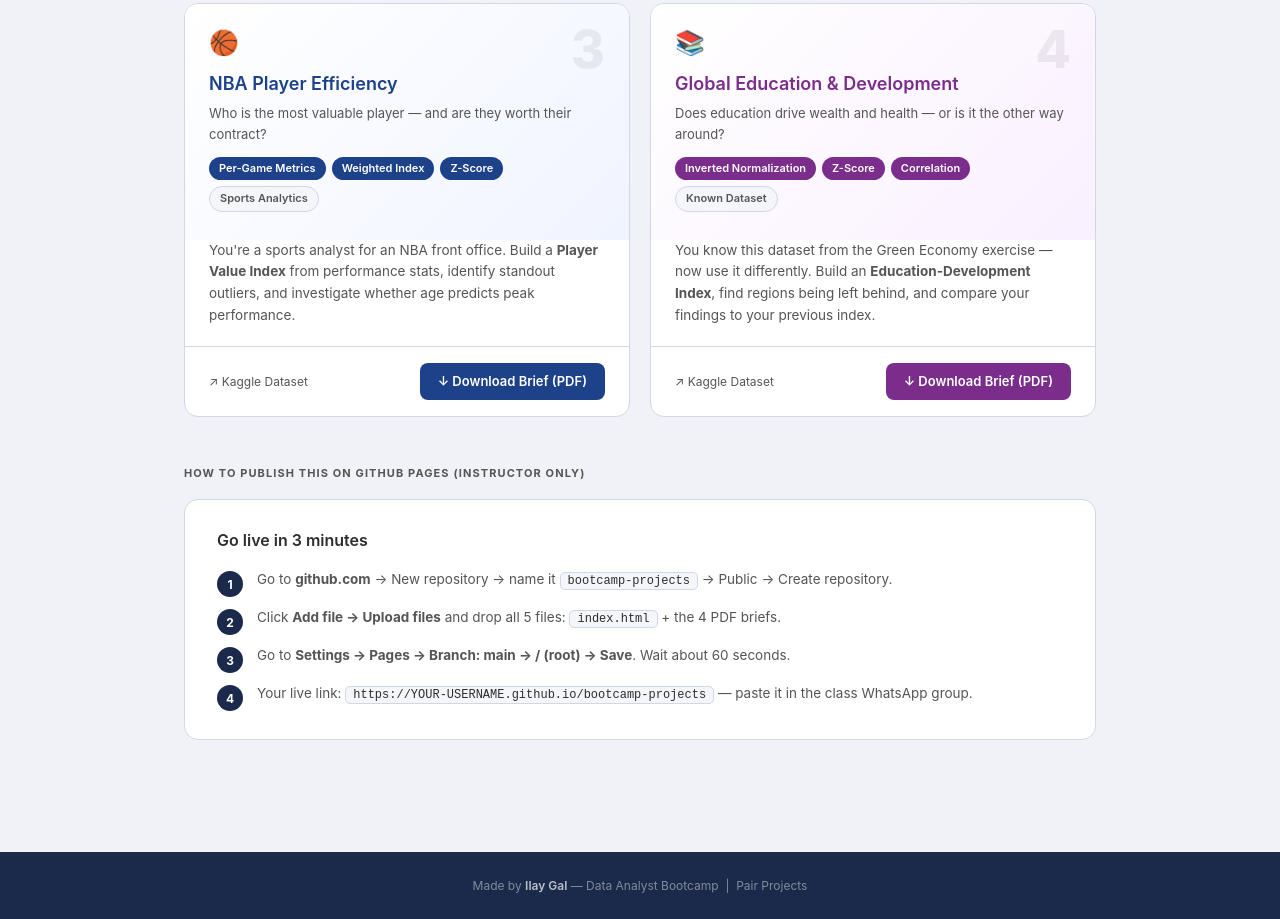
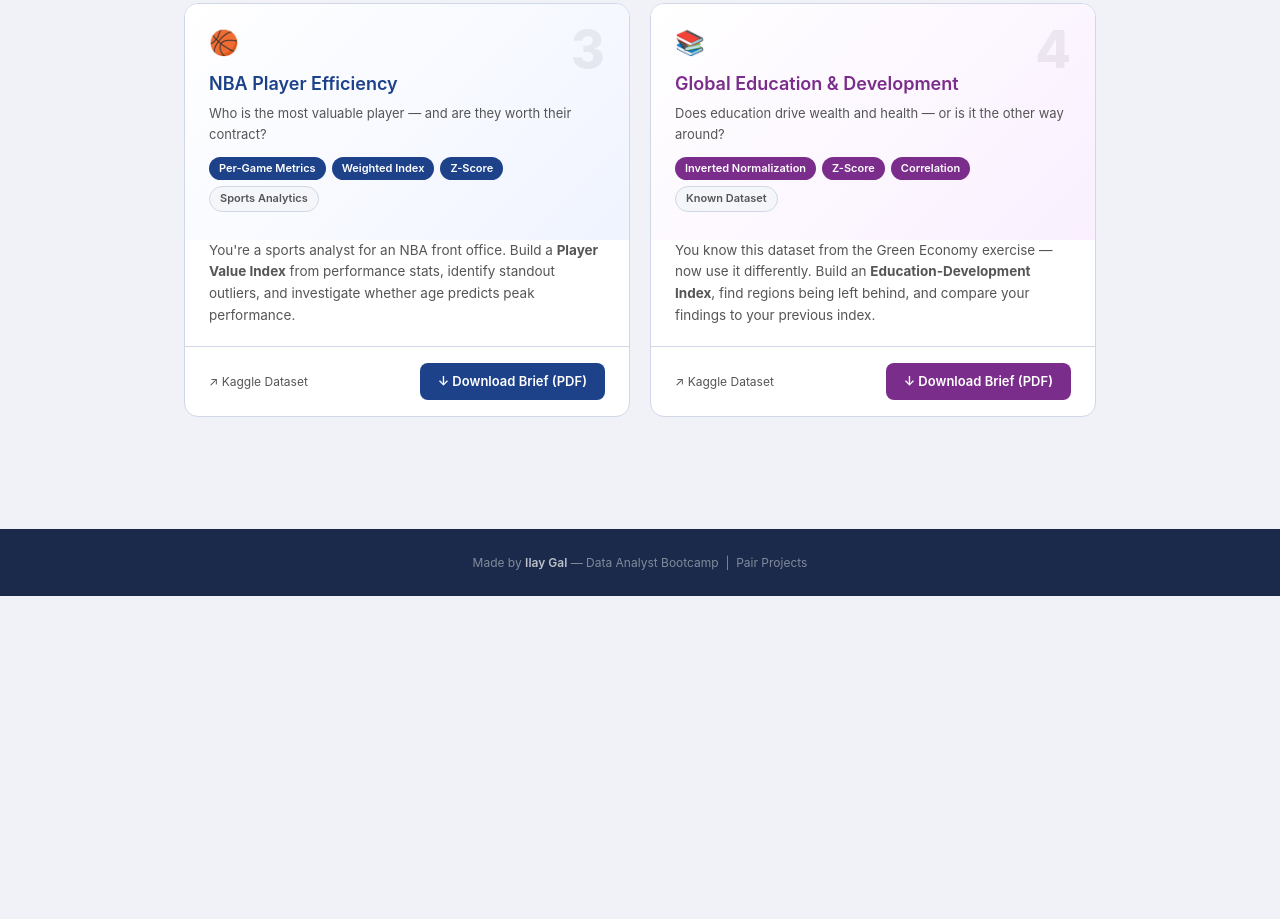
Before and after one commit to ilaygal/data-proj, a plain HTML site: page index.html in a window 1280 px wide. Shown: the part 713-1632 px from the top of the page. After the commit the page ends 1309 px from the top, so only its background shows below. Drawn offline with Linux system fonts and the light colour scheme.

Commit message:
Update index.html

```diff
--- a/index.html
+++ b/index.html
@@ -145,16 +145,7 @@ footer span{color:rgba(255,255,255,.7);font-weight:600}
 
   </div>
 
-  <p class="section-label">How to publish this on GitHub Pages (instructor only)</p>
-  <div class="how-to">
-    <h3>Go live in 3 minutes</h3>
-    <div class="steps">
-      <div class="step"><div class="step-n">1</div><p>Go to <strong>github.com</strong> → New repository → name it <code>bootcamp-projects</code> → Public → Create repository.</p></div>
-      <div class="step"><div class="step-n">2</div><p>Click <strong>Add file → Upload files</strong> and drop all 5 files: <code>index.html</code> + the 4 PDF briefs.</p></div>
-      <div class="step"><div class="step-n">3</div><p>Go to <strong>Settings → Pages → Branch: main → / (root) → Save</strong>. Wait about 60 seconds.</p></div>
-      <div class="step"><div class="step-n">4</div><p>Your live link: <code>https://YOUR-USERNAME.github.io/bootcamp-projects</code> — paste it in the class WhatsApp group.</p></div>
-    </div>
-  </div>
+
 </main>
 <footer>Made by <span>Ilay Gal</span> — Data Analyst Bootcamp &nbsp;|&nbsp; Pair Projects</footer>
 </body>
```
